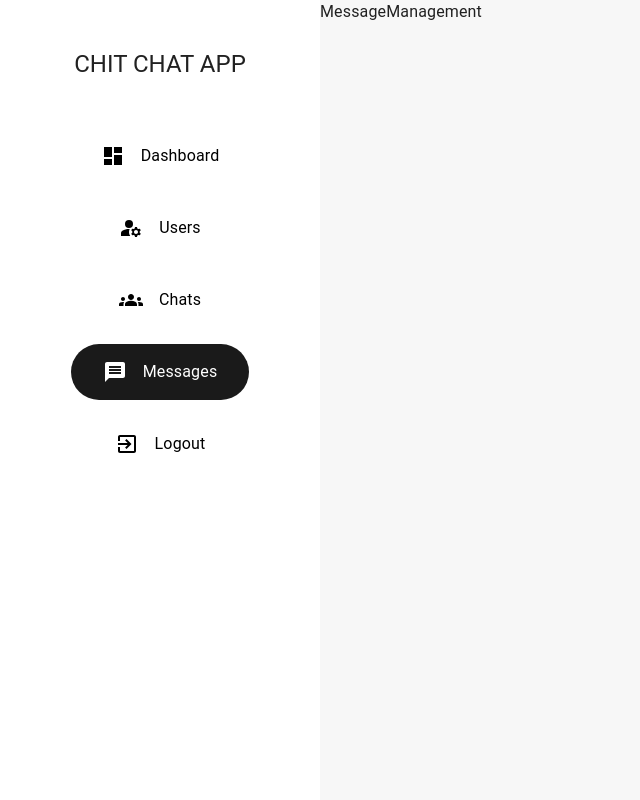
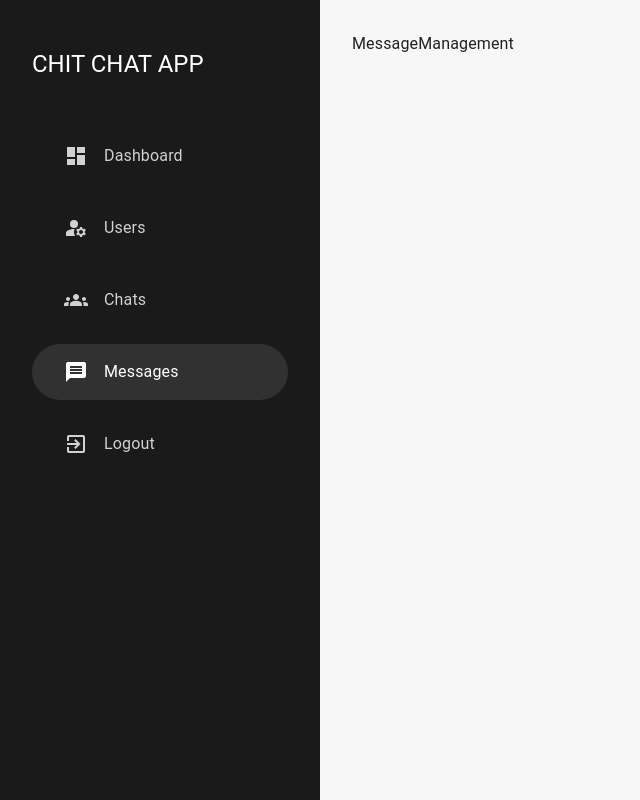
Before and after one commit to laksh0786/Chit-Chat-App, a React (Vite) app: page /admin/messages in a window 1280 px wide. Shown: the whole page, without its empty margins (0-640 px from the left). Built offline with nearby package versions, Linux system fonts and the light colour scheme.

Commit message:
feat : added chart.js and made changes in the dashboard amd admin layout compomnent and also add getlast7days function in feature.js

```diff
--- a/src/components/layouts/AdminLayout.jsx
+++ b/src/components/layouts/AdminLayout.jsx
@@ -1,157 +1,188 @@
-import Grid from '@mui/material/Grid2'
-import React, { useState } from 'react'
-import { grayColor, matteBlack } from '../../constants/color'
-import { Box, Drawer, IconButton, Stack, styled, Typography } from '@mui/material'
-import { Close as CloseIcon, ManageAccounts as ManageAccountsIcon, Dashboard as DashboardIcon, Menu as MenuIcon, Groups as GroupsIcon, Message as MessageIcon, ExitToApp as ExitToAppIcon } from '@mui/icons-material'
-import { useLocation, Link as LinkComponent, Navigate } from 'react-router-dom'
+import Grid from '@mui/material/Grid2';
+import React, { useState } from 'react';
+import { grayColor, matteBlack } from '../../constants/color';
+import { Box, Drawer, IconButton, Stack, styled, Typography } from '@mui/material';
+import { Close as CloseIcon, ManageAccounts as ManageAccountsIcon, Dashboard as DashboardIcon, Menu as MenuIcon, Groups as GroupsIcon, Message as MessageIcon, ExitToApp as ExitToAppIcon } from '@mui/icons-material';
+import { useLocation, Link as LinkComponent, Navigate } from 'react-router-dom';
 
-//styled link component using styled from @mui/material
-const Link = styled(LinkComponent)`
-    text-decoration: none;
-    border-radius: 2rem;
-    padding: 1rem 2rem;
-    color:black;
-    &:hover{
-        color:rgba(0,0,0,0.54)
-    }
-`;
+// Styled Link component using styled from @mui/material
+const Link = styled(LinkComponent)(({ theme }) => ({
+    textDecoration: 'none',
+    borderRadius: '0.8rem',
+    padding: '0.8rem 1.5rem',
+    color: 'inherit',
+    display: 'block',
+    '&:hover': {
+        backgroundColor: 'rgba(0, 0, 0, 0.05)',
+    },
+    transition: 'background-color 0.3s ease',
+}));
 
-//Admin Tabs
+// Admin Tabs
 const adminTabs = [
     {
-        name: "Dashboard",
-        path: "/admin/dashboard",
-        icon: <DashboardIcon />
+        name: 'Dashboard',
+        path: '/admin/dashboard',
+        icon: <DashboardIcon />,
     },
     {
-        name: "Users",
-        path: "/admin/users",
-        icon: <ManageAccountsIcon />
+        name: 'Users',
+        path: '/admin/users',
+        icon: <ManageAccountsIcon />,
     },
     {
-        name: "Chats",
-        path: "/admin/chats",
-        icon: <GroupsIcon />
+        name: 'Chats',
+        path: '/admin/chats',
+        icon: <GroupsIcon />,
     },
     {
-        name: "Messages",
-        path: "/admin/messages",
-        icon: <MessageIcon />
-    }
-]
+        name: 'Messages',
+        path: '/admin/messages',
+        icon: <MessageIcon />,
+    },
+];
 
+// Sidebar component
+const SideBar = ({ w = '100%' }) => {
+    const location = useLocation();
+    const logoutHandler = () => {
+        console.log('Logout');
+    };
 
-//Sidebar component
-const SideBar = ({ w = "100%" }) => {
-
-    const logoutHandler = () => {
-        console.log("Logout");
-    }
-
-
-    const location = useLocation();
-
-    return <Stack width={w} direction={"column"} p={"3rem"} spacing={"3rem"}>
-
-        <Typography variant="h5" textTransform={"uppercase"} align='center'>
+    return (
+        <Stack
+            width={w}
+            direction="column"
+            p={{ xs: '2rem 1.5rem', sm: '3rem 2rem' }}
+            spacing={"3rem"}
+            sx={{
+                bgcolor: matteBlack,
+                height: '100vh',
+            }}
+        >
+            <Typography variant="h5" textTransform="uppercase" color="white">
                 Chit Chat App
             </Typography>
 
-        <Stack spacing={"1rem"} alignItems={"center"}>
-            {
-                adminTabs.map((tab) => {
-                    return (
-                        <Link key={tab.path} to={tab.path} sx={
-                            location.pathname === tab.path && {
-                                bgcolor: matteBlack,
-                                width: "fit-content",
-                                color: "white",
-                                "&:hover": {
-                                    color: grayColor
+            <Stack spacing={"1rem"}>
+                {adminTabs.map((tab) => (
+                    <Link
+                        key={tab.path}
+                        to={tab.path}
+                        sx={{
+                            bgcolor: location.pathname === tab.path ? 'rgba(255, 255, 255, 0.1)' : 'transparent',
+                            color: location.pathname === tab.path ? 'white' : 'rgba(255, 255, 255, 0.8)',
+                            borderRadius: '2rem',
+                            padding: '1rem 2rem',
+                            '&:hover': {
+                                backgroundColor: 'rgba(255, 255, 255, 0.2)',
+                            },
+                        }}
+                    >
+                        <Stack direction="row" spacing={"1rem"} alignItems="center">
+                            {tab.icon}
+                            <Typography>{tab.name}</Typography>
+                        </Stack>
+                    </Link>
+                ))}
+
+                <Link onClick={logoutHandler} sx={{
+                    padding: '1rem 2rem',
+                    bgcolor: 'transparent',
+                    color: 'rgba(255, 255, 255, 0.8)',
+                    '&:hover': {
+                        backgroundColor: 'rgba(255, 255, 255, 0.2)',
                     }
-                            }
-                        }>
-
-                            <Stack direction={"row"} spacing={"1rem"} alignItems={"center"} sx={{}}>
-                                {tab.icon}
-                                <Typography>
-                                    {tab.name}
-                                </Typography>
+                }}>
+                    <Stack direction="row" spacing={"1rem"} alignItems="center">
+                        <ExitToAppIcon />
+                        <Typography>Logout</Typography>
                     </Stack>
-
                 </Link>
-                    )
-                })
-            }
-
-            <Link onClick={logoutHandler}>
-                <Stack direction={"row"} spacing={"1rem"} alignItems={"center"} sx={{}}>
-                    {<ExitToAppIcon/>}
-                    <Typography>
-                        Logout
-                    </Typography>
             </Stack>
-
-            </Link>
-
         </Stack>
-
-    </Stack>
-}
-
+    );
+};
 
 const isAdmin = true;
 
 const AdminLayout = ({ children }) => {
+    const [isMobileOpen, setIsMobileOpen] = useState(false);
 
-    const [isMobileOpen, setIsMobileOpen] = useState(true);
-
-    if(!isAdmin){
-        return <Navigate to="/admin" />
+    if (!isAdmin) {
+        return <Navigate to="/admin" />;
     }
 
     const handleMobile = () => {
         setIsMobileOpen(!isMobileOpen);
-    }
+    };
 
     const handleClose = () => {
         setIsMobileOpen(false);
-    }
+    };
 
     return (
-        <Grid container minHeight={"100vh"} >
+        <Grid container minHeight="100vh">
 
-            <Box sx={{
-                display: { xs: "block", md: "none" },
-                position: "fixed",
-                top: "1rem",
-                right: "1rem",
-            }}>
+            {/* Mobile Toggle Button */}
+            <Box
+                sx={{
+                    display: { xs: 'block', md: 'none' },
+                    position: 'fixed',
+                    top: '1rem',
+                    right: '1rem',
+                }}
+            >
                 <IconButton onClick={handleMobile}>
                     {isMobileOpen ? <CloseIcon /> : <MenuIcon />}
                 </IconButton>
             </Box>
 
-            <Grid item="true" size={{ md: 4, lg: 3 }} sx={{
-                display: { xs: "none", md: "block" },
-            }}>
+            {/* Sidebar for larger screens */}
+            <Grid
+                item="true"
+                size={{ md: 4, lg: 3 }}
+                sx={{
+                    display: { xs: 'none', md: 'block' },
+                    bgcolor: matteBlack,
+                    height: '100vh',
+                    position: 'sticky',
+                    top: 0,
+                }}
+            >
                 <SideBar />
             </Grid>
 
-            <Grid item="true" size={{ xs: 12, md: 8, lg: 9 }} sx={{
+            {/* Main content area */}
+            <Grid
+                item="true"
+                size={{ xs: 12, md: 8, lg: 9 }}
+                sx={{
                     bgcolor: grayColor,
-            }} >
+                    p: '2rem',
+                    height: '100vh',
+                    overflowY: 'auto',
+                }}
+            >
                 {children}
             </Grid>
 
-            <Drawer open={isMobileOpen} onClose={handleClose} sx={{
-                display: { xs: "block", md: "none" },
-            }}>
-                <SideBar w="75vw" />
+            {/* Drawer for mobile */}
+            <Drawer
+                open={isMobileOpen}
+                onClose={handleClose}
+                sx={{
+                    display: { xs: 'block', md: 'none' },
+                    '& .MuiDrawer-paper': {
+                        width: '60vw',
+                        bgcolor: matteBlack,
+                    },
+                }}
+            >
+                <SideBar />
             </Drawer>
+        </Grid>
+    );
+};
 
-        </Grid>
-    )
-}
-
-export default AdminLayout
+export default AdminLayout;
--- /dev/null
+++ b/src/components/specific/Charts.jsx
@@ -0,0 +1,98 @@
+import React from 'react'
+import { Line, Doughnut } from 'react-chartjs-2'
+import { ArcElement, CategoryScale, Chart as ChartJS, Filler, Legend, LinearScale, LineElement, PointElement, Tooltip } from 'chart.js'
+import { getLast7Days } from '../../lib/feature';
+
+ChartJS.register(CategoryScale, Tooltip, Filler, LinearScale, PointElement, LineElement, ArcElement, Legend);
+
+
+const labels = getLast7Days();
+
+const linearChartOptions = {
+
+    responsive: true,
+
+    plugins: {
+        legend: {
+            display: false,
+        },
+        title: {
+            display: false
+        }
+    },
+
+    scales: {
+        x: {
+            grid: {
+                display: false
+            }
+        },
+        y: {
+            beginAtZero: true,
+            grid: {
+                display: false
+            }
+        }
+    }
+}
+
+const LineChart = ({ value = [] }) => {
+
+    const data = {
+        labels: labels,
+        datasets: [
+            {
+                label: 'Revenue',
+                data: value,
+                fill: true,
+                backgroundColor: 'rgb(255, 99, 132 , 0.3)',
+                borderColor: 'rgba(255, 99, 132, 0.2)',
+            },
+        ],
+    }
+
+    return (
+        <div>
+            <Line data={data} options={linearChartOptions} />
+        </div>
+    )
+}
+
+
+const doughnutChartoption = {
+    responsive: true,
+    // plugins: {
+    //     legend: {
+    //         display: false,
+    //     },
+    //     title: {
+    //         display: false
+    //     }
+    // },
+    cutout:110
+}
+
+const DoughnutChart = ({value=[] , labels=[]}) => {
+
+    const data = {
+        labels: labels,
+        datasets: [
+            {
+                label: 'Total Chats vs Group Chats',
+                data: value,
+                fill: true,
+                backgroundColor: ['rgb(255, 99, 132 , 0.4)', 'rgb(54, 162, 235 , 0.4)'],
+                borderColor: ['rgba(255, 99, 132)', 'rgba(54, 162, 235)'],
+                offset:20
+            },
+        ],
+    }
+
+    return (
+        <Doughnut data={data} options={doughnutChartoption} style={{
+            zIndex: 2
+        }}/>
+    )
+}
+
+export { LineChart, DoughnutChart }
--- a/src/components/styles/StyledComponents.jsx
+++ b/src/components/styles/StyledComponents.jsx
@@ -39,3 +39,39 @@ export const InputBox = styled("input")`
     // outline: none;
   }
 `;
+
+
+export const SearchField = styled("input")`
+  padding: 1rem 2rem;
+  border-radius: 1.8rem;
+  width: 100%; // Full width for mobile, will be adjusted in AppBar
+  max-width: 20rem;
+  border: none;
+  outline: none;
+  background-color: #f1f1f1;
+  box-shadow: inset 1px 2px 6px rgba(0, 0, 0, 0.2);
+  font-size: 1.1rem;
+`
+
+export const CurveButton = styled("button")`
+  padding: 0.8rem 2rem;
+  border-radius: 1.8rem;
+  border: none;
+  outline: none;
+  background-color: #f1f1f1;
+  box-shadow: inset 1px 2px 6px rgba(0, 0, 0, 0.2);
+  font-size: 1.1rem;
+  cursor: pointer;
+  transition: all 0.3s ease;
+  color: rgba(0,0,0,0.7);
+
+  :hover {
+    background-color: #f7f7f7;
+  }
+
+  @media (max-width: 480px) {
+    width: 100%;
+    padding: 0.8rem 1rem;
+  }
+
+`
--- a/src/lib/feature.js
+++ b/src/lib/feature.js
@@ -1,3 +1,4 @@
+import moment from "moment";
 
 const fileFormat = (url="")=>{
 
@@ -21,4 +22,24 @@ const transformImage = (url="" , width=100)=>{
     return url;
 }
 
-export  {fileFormat , transformImage};
+const getLast7Days = ()=>{
+
+    const currentDate = moment();
+
+    const last7Days = [];
+
+    for(let i=0 ; i<7 ; i++){
+
+        // last7Days.unshift(currentDate.format('dddd'));
+        // currentDate.subtract(1 , 'days');
+
+        const dayDate = currentDate.clone().subtract(i , "days").format("dddd");
+        last7Days.unshift(dayDate);
+
+    }
+
+    return last7Days;
+
+}
+
+export  {fileFormat , transformImage , getLast7Days};
--- a/src/pages/admin/Dashboard.jsx
+++ b/src/pages/admin/Dashboard.jsx
@@ -1,12 +1,178 @@
 import React from 'react'
 import AdminLayout from '../../components/layouts/AdminLayout'
+import { Box, Container, Paper, Stack, Typography } from '@mui/material'
+import { AdminPanelSettings as AdminPanelSettingsIcon, Group as GroupIcon, Message as MessageIcon, Notifications as NotificationsIcon, Person as PersonIcon } from '@mui/icons-material'
+import moment from 'moment'
+import { CurveButton, SearchField } from '../../components/styles/StyledComponents'
+import { DoughnutChart, LineChart } from '../../components/specific/Charts'
+
+
 
 const Dashboard = () => {
+
+  // AppBar JSX element for search
+  const AppBar = (
+    <Paper elevation={3} sx={{
+      padding: "2rem",
+      margin: {
+        xs: "2.2rem 0",
+        md: "0.7rem 0"
+      },
+      borderRadius: "1rem"
+    }}>
+
+      <Stack direction={{ xs: "column", sm: "row" }} alignItems={"center"} spacing={"1rem"} >
+
+        <AdminPanelSettingsIcon sx={{
+          fontSize: "3rem"
+        }} />
+
+        <SearchField type="text" placeholder='Search...' />
+
+        <CurveButton>Search</CurveButton>
+
+        <Box sx={{ flexGrow: 1 }} />
+
+        <Typography sx={{
+          display: {
+            xs: "none",
+            lg: "block"
+          },
+          color: "rgba(0,0,0,0.7)",
+          textAlign: "center"
+        }}>
+          {/* {moment().format("dddd, Do MMMM YYYY")} */}
+          {moment().format("Do MMMM YYYY")}
+        </Typography>
+
+        <NotificationsIcon />
+
+      </Stack>
+
+    </Paper>
+  )
+
+  // Widgets JSX element
+  const Widgets = (
+    <Stack direction={{ xs: "column", sm: "row" }} spacing={"2rem"} sx={{
+      justifyContent: "space-between",
+      alignItems: "center",
+      margin: "2rem 0"
+    }}>
+
+      <Widget title={"Users"} value={34} Icon={<PersonIcon />} />
+      <Widget title={"Chats"} value={3} Icon={<GroupIcon />} />
+      <Widget title={"Messages"} value={455} Icon={<MessageIcon />} />
+
+    </Stack>
+  )
+
   return (
     <AdminLayout>
-      <div>Dashboard</div>
+
+      <Container component={"main"}>
+
+        {AppBar}
+
+        <Stack direction={{
+          xs: "column",
+          lg: "row",
+        }}
+          flexWrap={"wrap"}
+          justifyContent={"center"}
+          alignItems={{
+            xs: "center",
+            lg: "stretch",
+          }}
+          sx={{ gap: "2rem" }}>
+
+          <Paper elevation={3} sx={{
+            padding: "2rem 3.5rem",
+            borderRadius: "1rem",
+            width: "100%",
+            maxWidth: "50rem",
+          }}>
+
+            <Typography  sx={{ margin:"0 0 1rem  0" , fontSize:"1.8rem"}}  variant='h4'>Last messages</Typography>
+
+            <LineChart value={[1, 46, 8, 98, 49, 7]} />
+
+          </Paper>
+
+
+          <Paper elevation={3} sx={{
+            padding: "1rem ",
+            borderRadius: "1rem",
+            display: "flex",
+            justifyContent: "center",
+            alignItems: "center",
+            width: { xs: "100%", sm: "50%" },
+            position: "relative",
+            maxWidth: "25rem",
+          }}>
+
+            <DoughnutChart labels={["Single Chats", "Group Chats"]} value={[23, 66]} />
+
+            <Stack direction={"row"} spacing={"0.5rem"} sx={{
+              position: "absolute",
+              justifyContent: "center",
+              alignItems: "center",
+              width: "100%",
+              height: "100%",
+            }}>
+              <GroupIcon /> <Typography>Vs</Typography>
+              <PersonIcon />
+            </Stack>
+
+          </Paper>
+
+        </Stack>
+
+        {Widgets}
+
+      </Container>
+
     </AdminLayout>
   )
 }
 
+
+//React component for the widget
+const Widget = ({ title, value, Icon }) => {
+  return <Paper elevation={3} sx={{
+    padding: "2rem",
+    borderRadius: "1.5rem",
+    margin: "2rem 0",
+    width: "20rem",
+  }}>
+
+    <Stack spacing={"1rem"} sx={{
+      alignItems: "center",
+    }}>
+
+      <Typography sx={{
+        color: "rgba(0,0,0,0.8)",
+        fontSize: "1.5rem",
+        fontWeight: "bold",
+        borderRadius: "50%",
+        border: "4px solid rgba(0,0,0,0.9)",
+        width: "5rem",
+        height: "5rem",
+        display: "flex",
+        justifyContent: "center",
+        alignItems: "center",
+      }}>{value}</Typography>
+
+      <Stack direction={"row"} spacing={"1rem"} sx={{
+        alignItems: "center",
+      }}>
+        {Icon}
+        <Typography>{title}</Typography>
+      </Stack>
+
+    </Stack>
+
+  </Paper>
+}
+
 export default Dashboard
```
Lines whose indentation alone changed are shown as unchanged.
